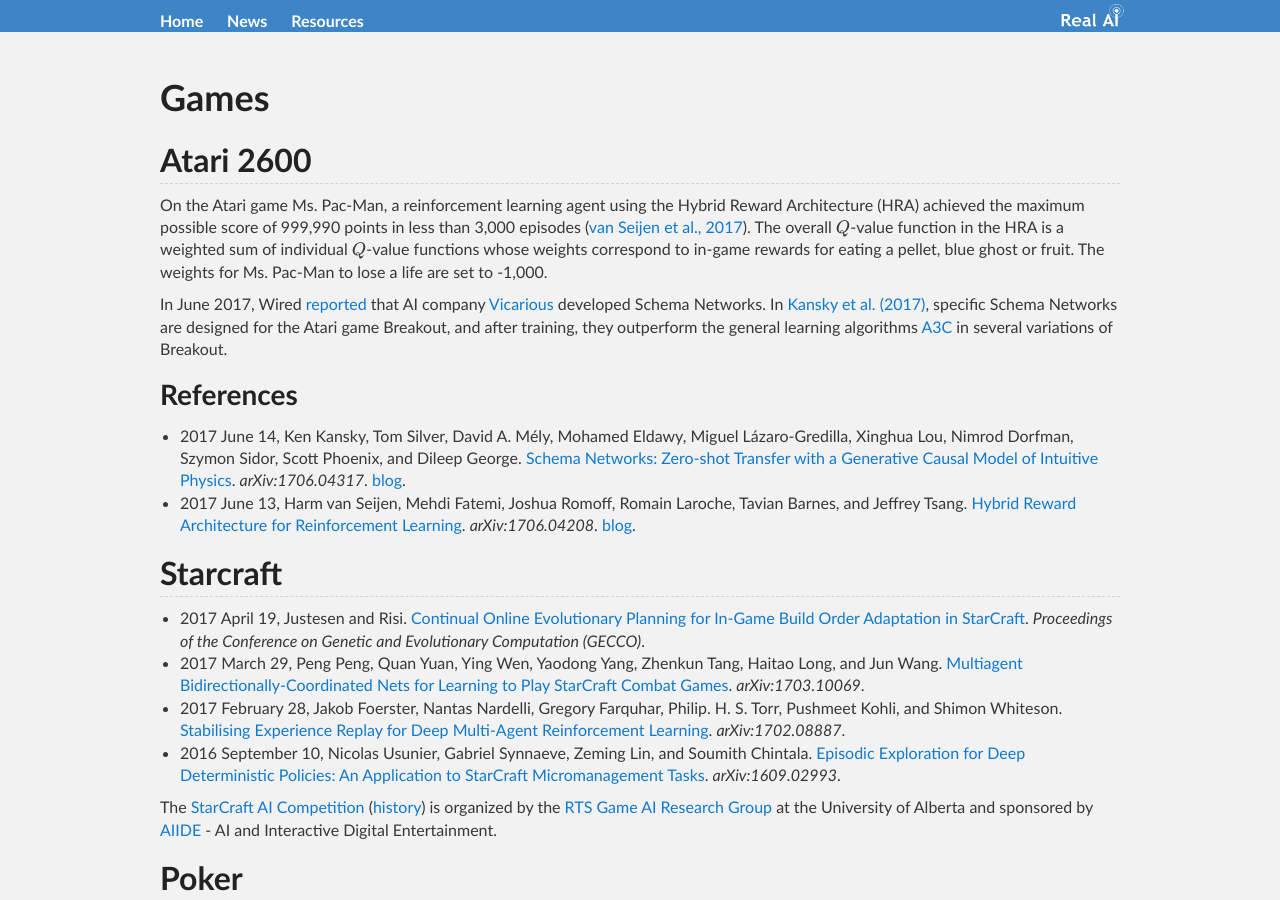
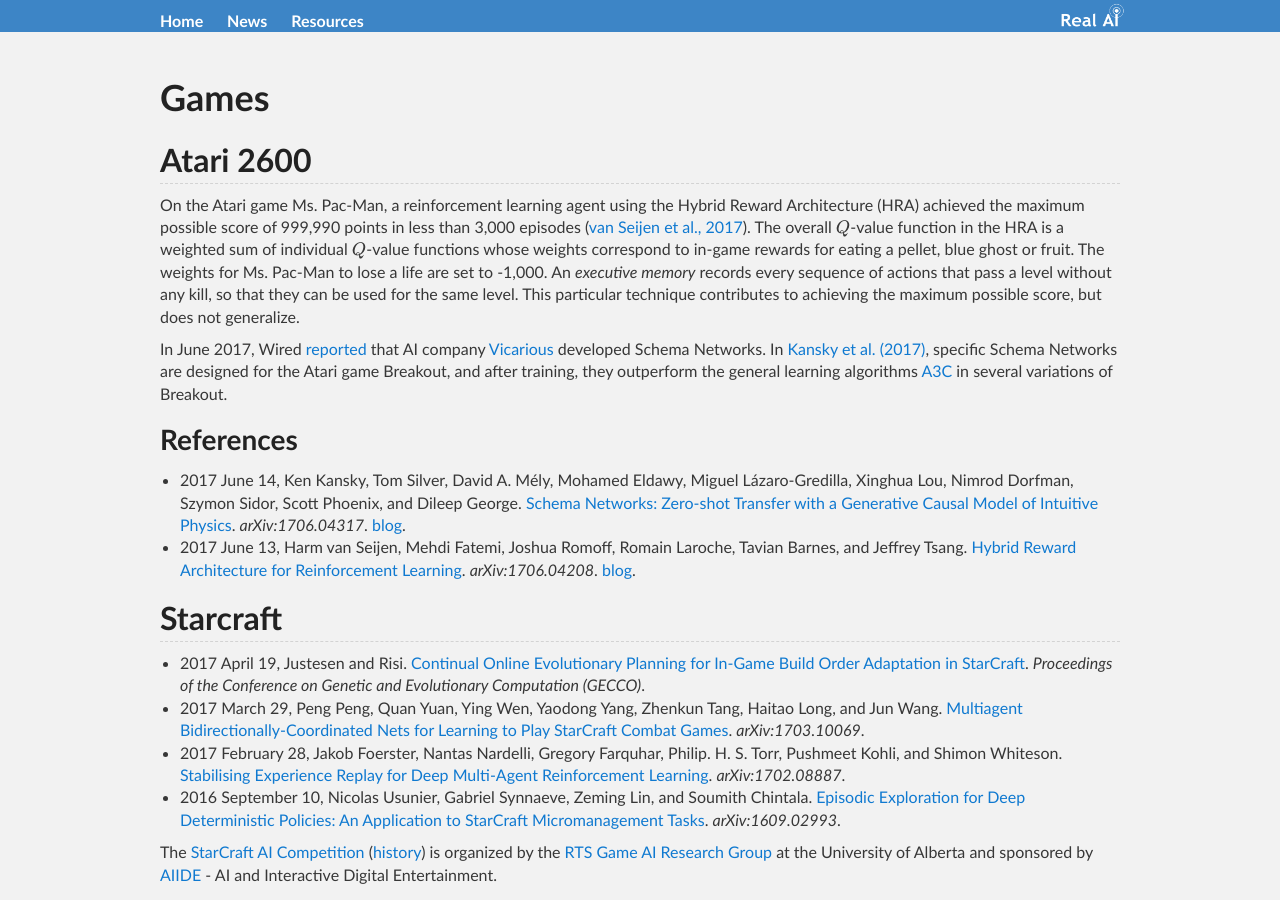
Before and after one commit to Tonywuhk/realai.org, a Jekyll site: the page built from games.md, in a window 1280 px wide and 900 px high. Built offline with Jekyll 4.4.1, drawn with Linux system fonts in a browser that asks for light colours; our own code applies the rules of GitHub Pages for plain Markdown files; formulas are drawn with MathJax 3; comment, search, counter and statistics services are not loaded; the repository's description, which GitHub fills in, is left out.

Commit message:
Update games.md

```diff
--- a/games.md
+++ b/games.md
@@ -6,7 +6,7 @@
 
 ## Atari 2600
 
-On the Atari game Ms. Pac-Man, a reinforcement learning agent using the Hybrid Reward Architecture (HRA) achieved the maximum possible score of 999,990 points in less than 3,000 episodes ([van Seijen et al., 2017](https://arxiv.org/abs/1706.04208)). The overall \\(Q\\)-value function in the HRA is a weighted sum of individual \\(Q\\)-value functions whose weights correspond to in-game rewards for eating a pellet, blue ghost or fruit. The weights for Ms. Pac-Man to lose a life are set to -1,000.
+On the Atari game Ms. Pac-Man, a reinforcement learning agent using the Hybrid Reward Architecture (HRA) achieved the maximum possible score of 999,990 points in less than 3,000 episodes ([van Seijen et al., 2017](https://arxiv.org/abs/1706.04208)). The overall \\(Q\\)-value function in the HRA is a weighted sum of individual \\(Q\\)-value functions whose weights correspond to in-game rewards for eating a pellet, blue ghost or fruit. The weights for Ms. Pac-Man to lose a life are set to -1,000. An *executive memory* records every sequence of actions that pass a level without any kill, so that they can be used for the same level. This particular technique contributes to achieving the maximum possible score, but does not generalize.
 
 In June 2017, Wired [reported](https://www.wired.com/story/vicarious-schema-networks-artificial-intelligence-atari-demo/) that AI company [Vicarious](https://www.vicarious.com/) developed Schema Networks. In [Kansky et al. (2017)](https://arxiv.org/abs/1706.04317), specific Schema Networks are designed for the Atari game Breakout, and after training, they outperform the general learning algorithms [A3C](http://realai.org/rl/model-free/) in several variations of Breakout.
 
```
